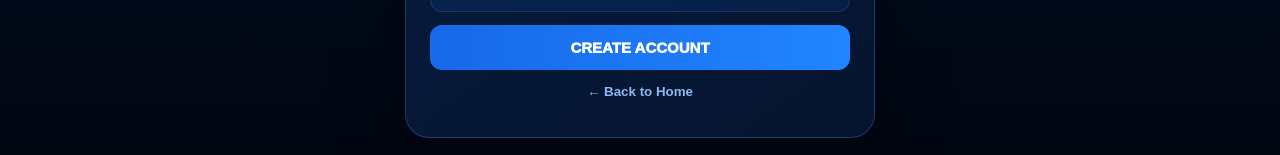
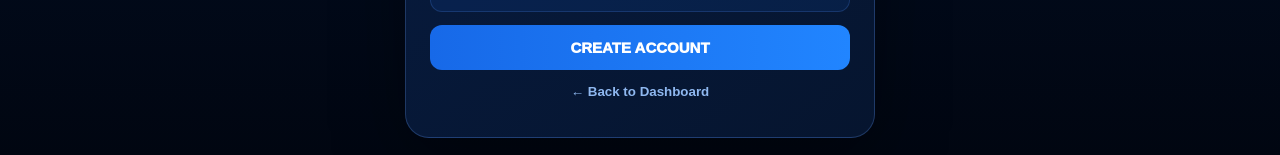
Before and after one commit to MrDan001/ludo-live, a Next.js app: page / in a window 1280 px wide. Shown: the part 642-797 px from the top of the page. Built offline with nearby package versions, Linux system fonts and the light colour scheme.

Commit message:
Make account page redirect to dashboard

```diff
--- a/app/account/page.tsx
+++ b/app/account/page.tsx
@@ -3,7 +3,7 @@ import { FormEvent, useEffect, useState } from "react";
 import { createAccount, getAccount, hashPassword, syncLegacyProfile } from "../../lib/account";
 
 export default function AccountPage(){
- const [next,setNext]=useState("/home");
+ const [next,setNext]=useState("/dashboard");
  const [mode,setMode]=useState<"create"|"login">("create");
  const [username,setUsername]=useState("");const[email,setEmail]=useState("");const[password,setPassword]=useState("");const[confirm,setConfirm]=useState("");
  const [busy,setBusy]=useState(false);const[error,setError]=useState("");
@@ -32,7 +32,7 @@ export default function AccountPage(){
    {error&&<div style={errorBox}>{error}</div>}
    <button disabled={busy} type="submit" style={primary}>{busy?"PLEASE WAIT…":mode==="create"?"CREATE ACCOUNT":"SIGN IN"}</button>
   </form>
-  <button onClick={()=>window.location.href="/home"} style={skip}>← Back to Home</button>
+  <button onClick={()=>window.location.href="/dashboard"} style={skip}>← Back to Dashboard</button>
  </div></main>
 }
 const shell={minHeight:"100vh",display:"grid",placeItems:"center",padding:20,boxSizing:"border-box" as const,background:"linear-gradient(180deg,#031536,#010611)",color:"#fff"};
```
